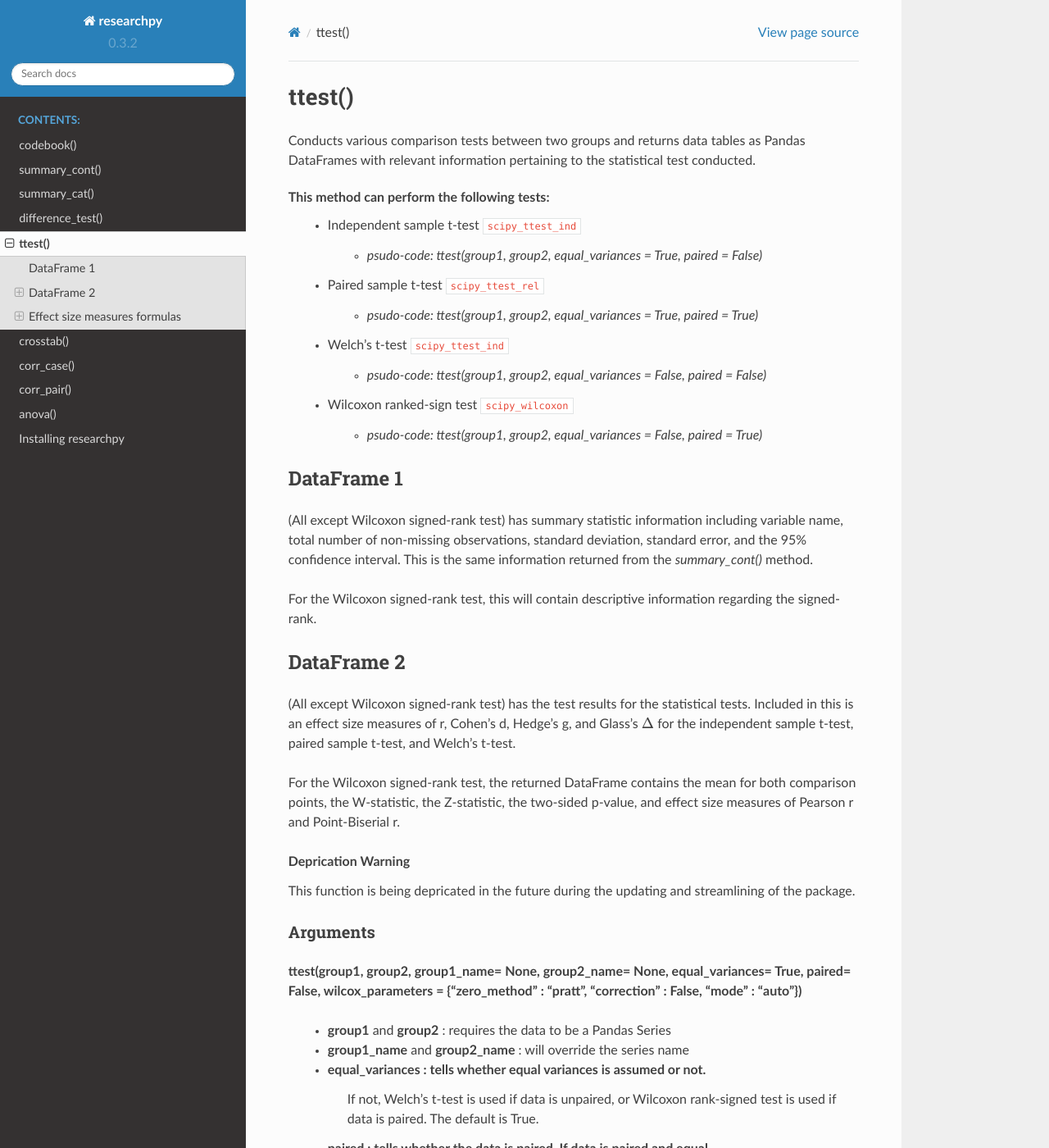
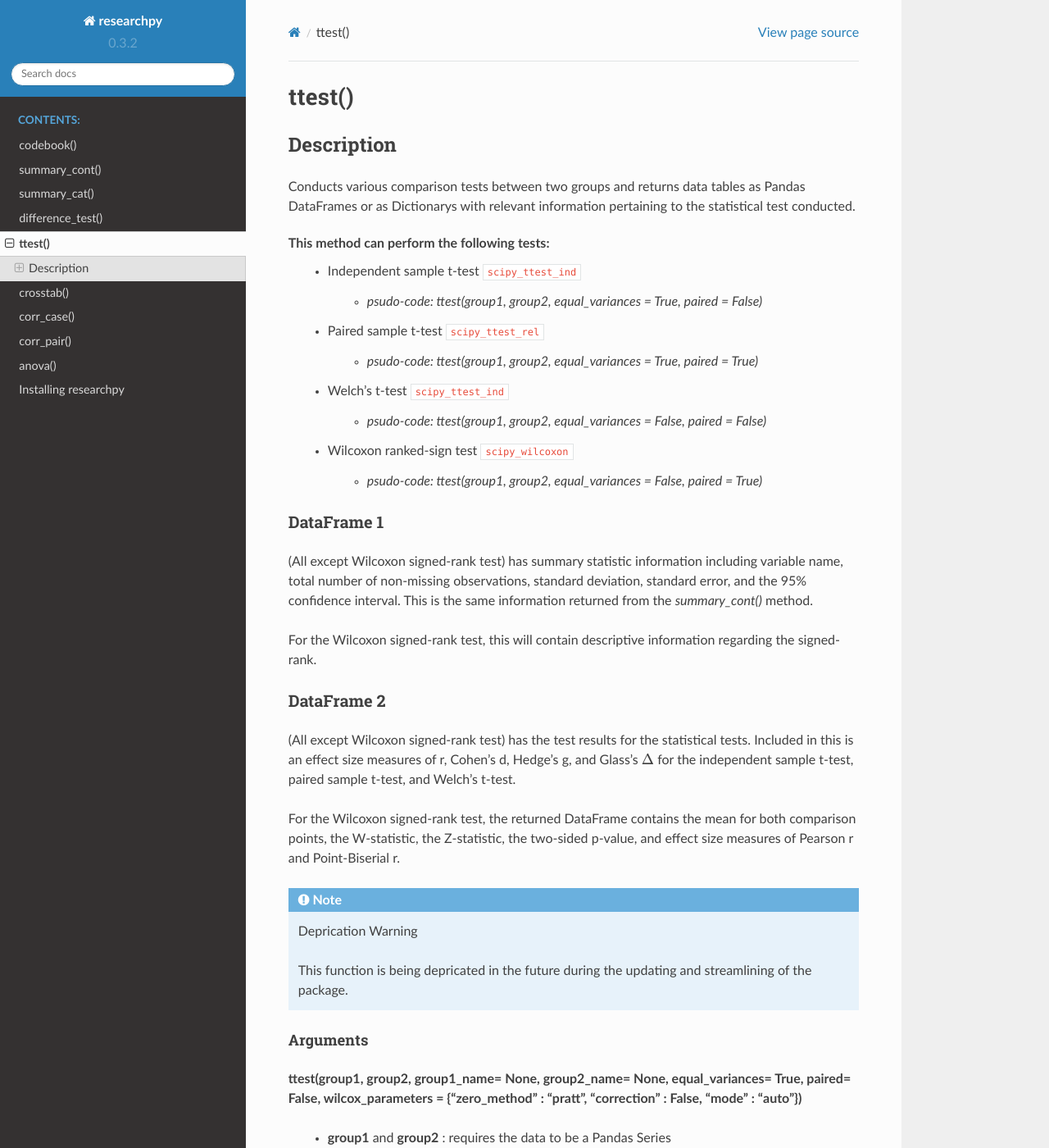
Before and after one commit to researchpy/documentation, a Sphinx documentation site: the page built from source/ttest_documentation.rst, in a window 1280 px wide and 1400 px high. Shown: the whole window at 82% size. Built offline with Sphinx 7.4.7 and the Read the Docs theme 2.0.0, drawn with Linux system fonts in a browser that asks for light colours; cross-references to code outside the pages are shown as plain code; some of the changed text lies outside the part shown.

Commit message:
Update ttest_documentation.rst

```diff
--- a/source/ttest_documentation.rst
+++ b/source/ttest_documentation.rst
@@ -1,8 +1,11 @@
 *******
 ttest()
 *******
+
+Description
+===========
 Conducts various comparison tests between two groups and returns data tables as
-Pandas DataFrames with relevant information pertaining to the statistical test conducted.
+Pandas DataFrames or as Dictionarys with relevant information pertaining to the statistical test conducted.
 
 This method can perform the following tests:
   * Independent sample t-test :cite:`scipy_ttest_ind`
@@ -23,7 +26,7 @@ This method can perform the following tests:
 
 
 DataFrame 1
-^^^^^^^^^^^
+"""""""""""
 (All except Wilcoxon signed-rank test) has summary statistic information including variable name, total
 number of non-missing observations, standard deviation, standard error, and
 the 95% confidence interval. This is the same information returned from the
@@ -34,7 +37,7 @@ the signed-rank.
 
 
 DataFrame 2
-^^^^^^^^^^^
+"""""""""""
 (All except Wilcoxon signed-rank test) has the test results for the
 statistical tests. Included in this is an effect size measures of r, Cohen's d,
 Hedge's g, and Glass's :math:`\Delta` for the independent sample t-test,
@@ -44,7 +47,7 @@ For the Wilcoxon signed-rank test, the returned DataFrame contains the mean
 for both comparison points, the W-statistic, the Z-statistic, the two-sided p-value, and
 effect size measures of Pearson r and Point-Biserial r.
 
-.. topic:: Deprication Warning
+.. note:: Deprication Warning
 
     This function is being depricated in the future during the updating and streamlining of the package.
 
```
